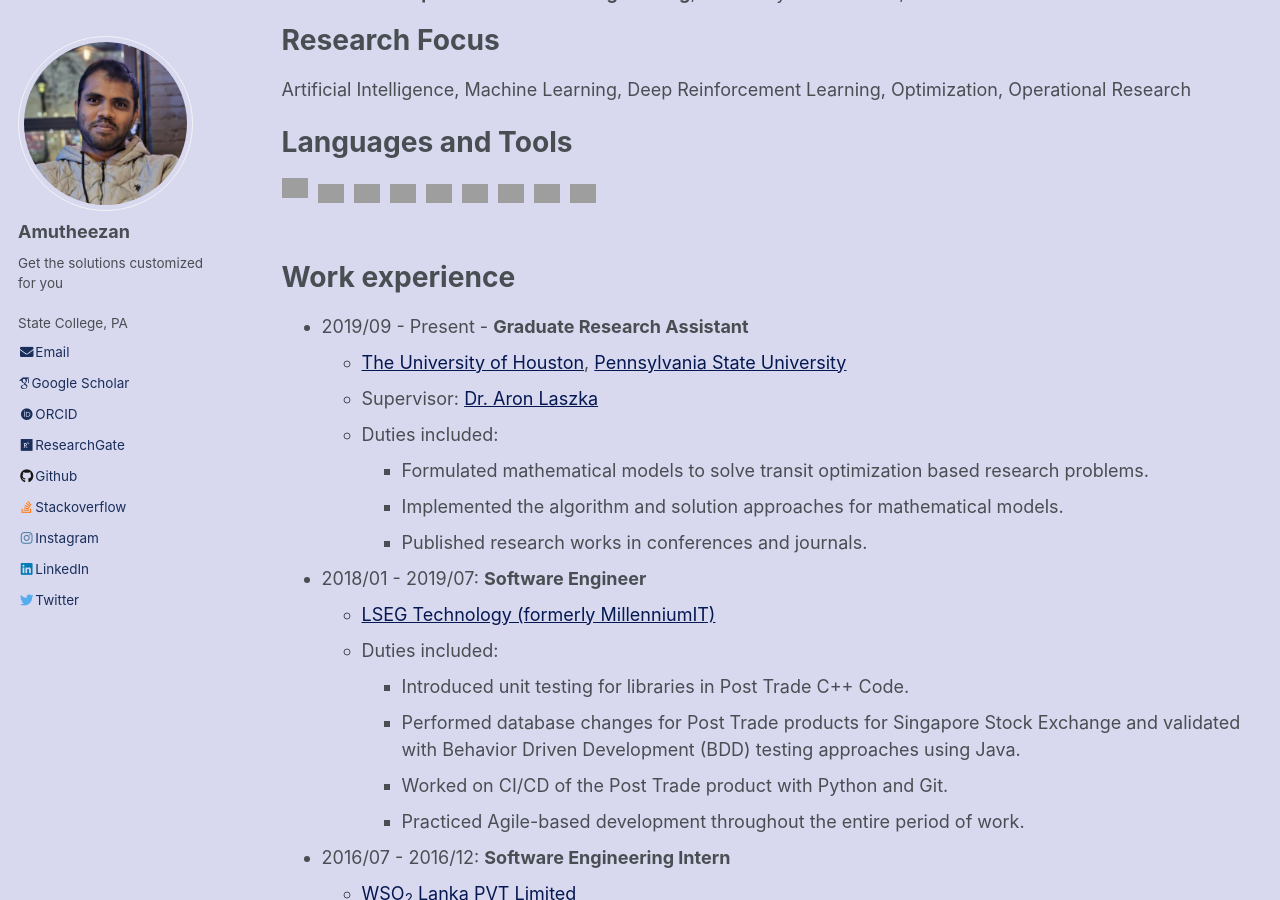
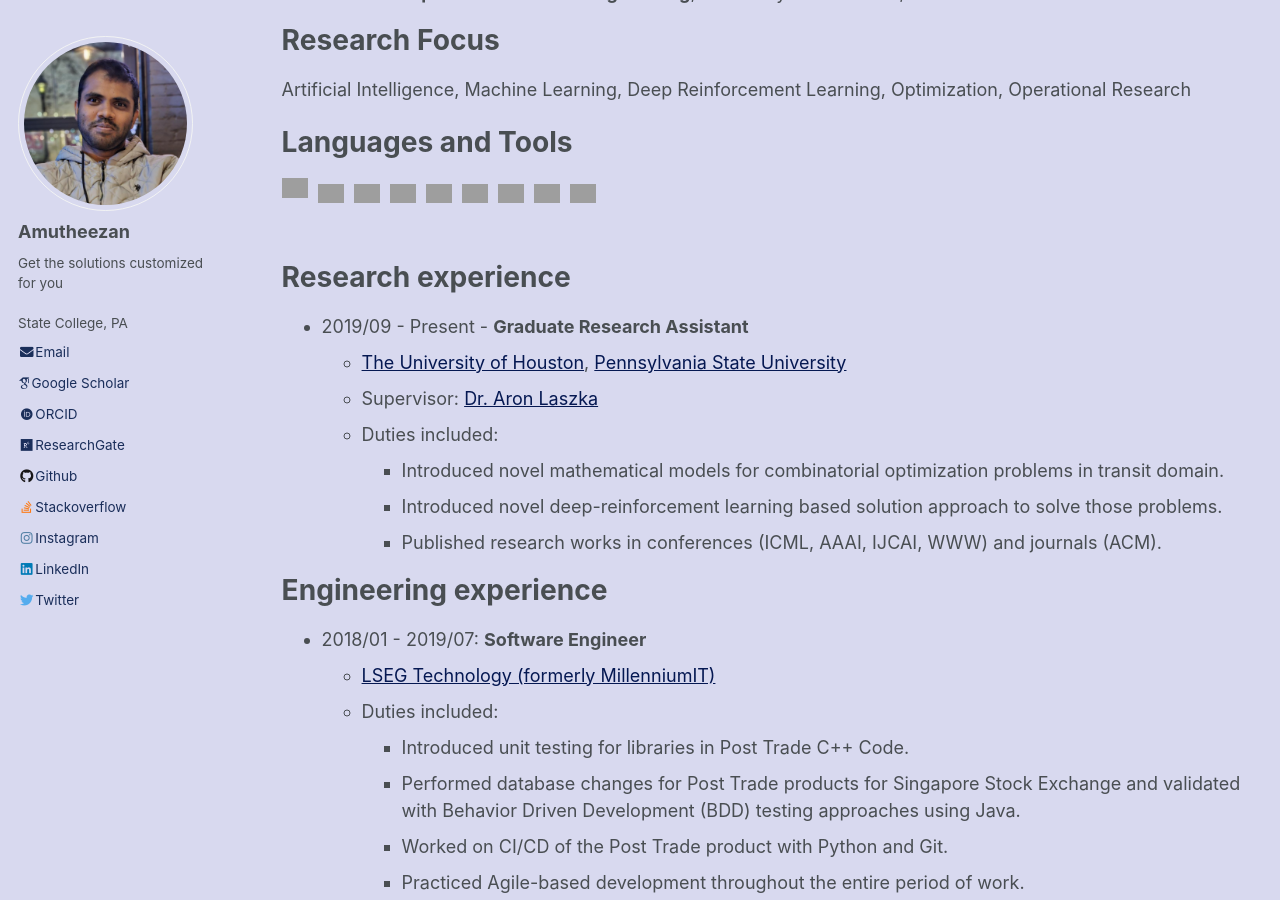
Before and after one commit to Amutheezan/amutheezan.github.io, a Jekyll site: the page built from _pages/cv.md, in a window 1280 px wide and 900 px high, scrolled down 359 px. Built offline with Jekyll 4.4.1, drawn with Linux system fonts in a browser that asks for light colours; some web fonts are replaced; grey boxes are pictures that could not be loaded.

Commit message:
Update cv.md

```diff
--- a/_pages/cv.md
+++ b/_pages/cv.md
@@ -44,16 +44,18 @@ Languages and Tools
 
 <br><br>
 
-Work experience
+Research experience
 ======
 * 2019/09 - Present - **Graduate Research Assistant**
   * [The University of Houston](https://www.uh.edu/), [Pennsylvania State University](https://www.psu.edu/)
   * Supervisor: [Dr. Aron Laszka](https://aronlaszka.com/)
   * Duties included:
-    *  Formulated mathematical models to solve transit optimization based research problems.
-    *  Implemented the algorithm and solution approaches for mathematical models.
-    *  Published research works in conferences and journals.
+    *  Introduced novel mathematical models for combinatorial optimization problems in transit domain.
+    *  Introduced novel deep-reinforcement learning based solution approach to solve those problems.
+    *  Published research works in conferences (ICML, AAAI, IJCAI, WWW) and journals (ACM).
 
+Engineering experience
+======
 * 2018/01 - 2019/07: **Software Engineer**
   * [LSEG Technology (formerly MillenniumIT)](https://www.lseg.com/en)
   * Duties included:
```
